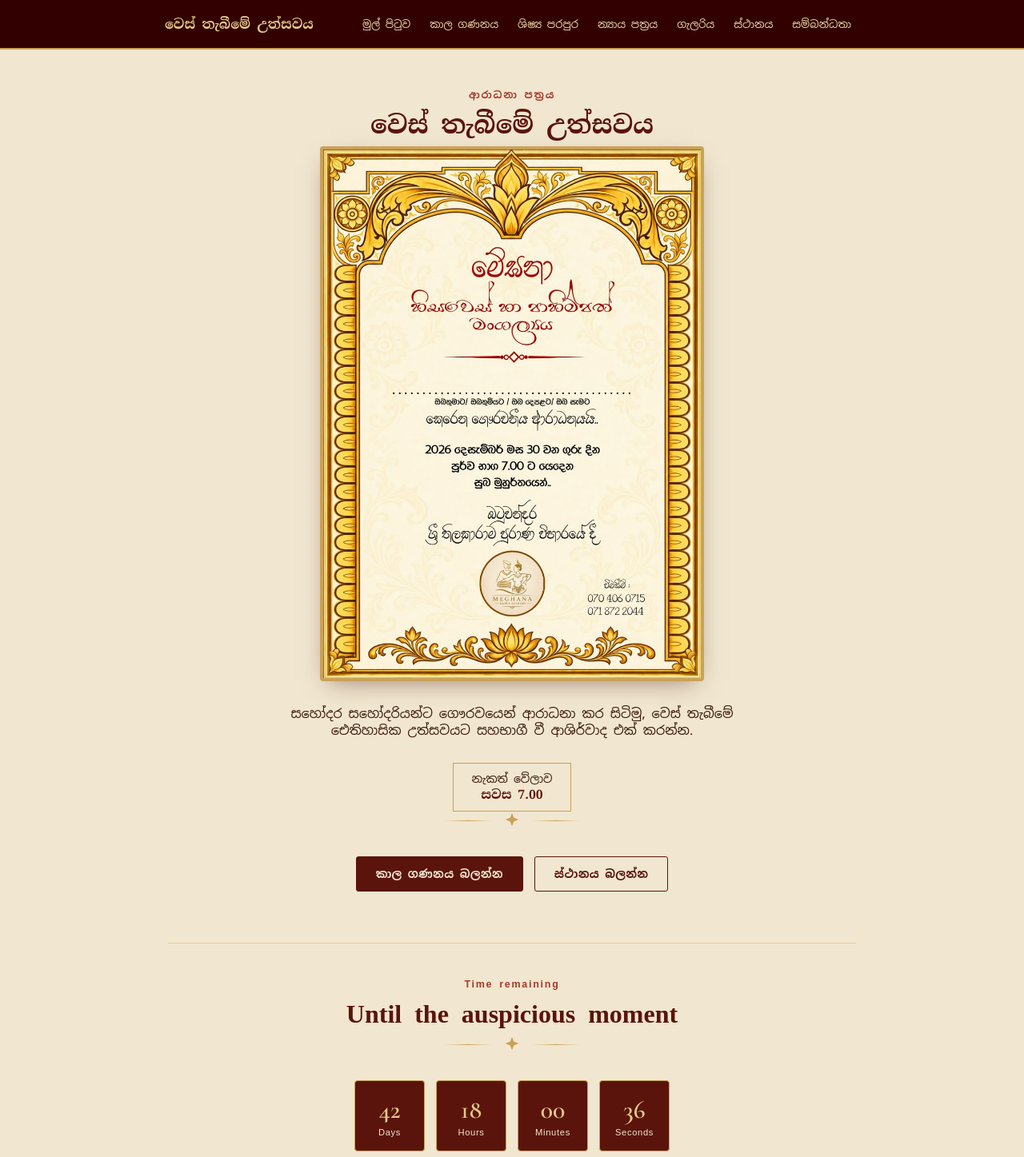
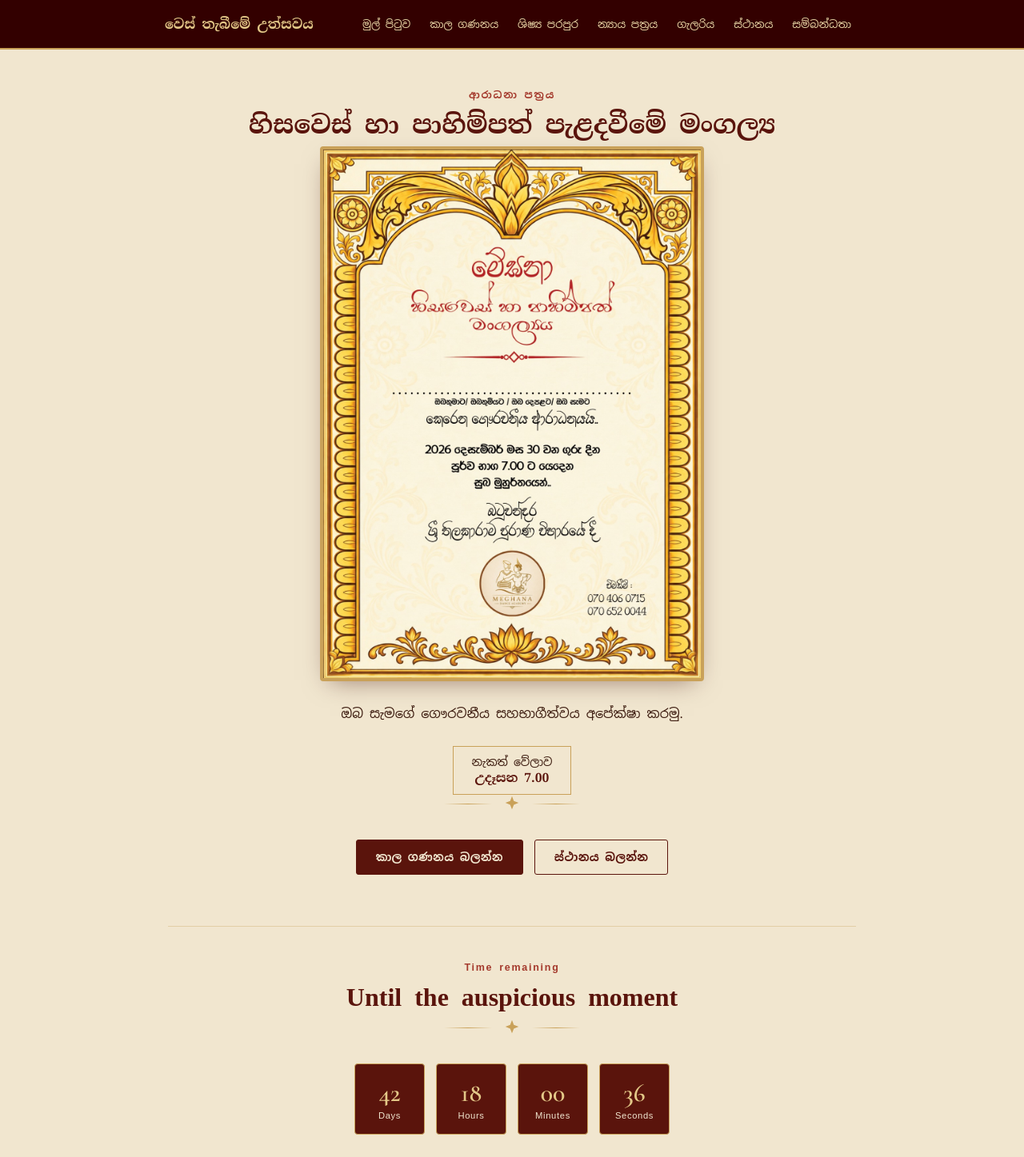
Before and after one commit to Rashminavo/meghana_wes_invitation, a Next.js app in the folder ves-mangalya-invitation/: page /invitation in a window 1280 px wide. Shown: the top 1447 px of the page at 80% size. Built offline with nearby package versions, Linux system fonts and the light colour scheme.

Commit message:
Update invitation details and improve Sinhala translations for clarity

```diff
--- a/ves-mangalya-invitation/components/OnePageSections.js
+++ b/ves-mangalya-invitation/components/OnePageSections.js
@@ -14,7 +14,7 @@ const STUDENTS = [
   { name: 'දුලීෂී නිම්තරා',photo: '/student8.jpeg' }
 ];
 const AGENDA = [
-  { time: 'පෙ.ව.5.00', title: 'හිස වෙස් හා පාහිම්පත් පැළදවීම'},
+  { time: 'පෙ.ව.5.00', title: 'හිසවෙස් හා පාහිම්පත් පැළදවීම'},
   { time: 'පෙ.ව.6.45', title: 'රංග භූමියට ප්‍රවිශ්ට වීම හා මගුල් බෙර වාදනය'},
   { time: 'පෙ.ව.7.00', title: 'යාතිකාව'},
   { time: 'පෙ.ව.7.30', title: 'ඡායාරූප ගැනීම'},
@@ -30,25 +30,24 @@ const AGENDA = [
   { title: 'තේ පැන් සංග්‍රහය'}
 ];
 const PHOTOS = [
+  '/gallery6.jpg',
   '/gallery1.jpg',
-  '/gallery2.jpg',
+  '/gallery8.jpg',
   '/gallery3.jpg',
-  '/gallery4.jpg',
+  '/gallery10.jpg',
   '/gallery5.jpg',
-  '/gallery6.jpg',
   '/gallery7.jpg',
-  '/gallery8.jpg',
   '/gallery9.jpg',
-  '/gallery10.jpg',
   '/gallery11.jpg',
   '/gallery12.jpg',
-  '/gallery13.jpg'
+  '/gallery13.jpg',
+  '/gallery2.jpg'
 ];
 const MAPS_QUERY = 'Sri Thilakarama Viharaya, Madapatha Rd, Piliyandala';
 const VENUE_NAME = MAPS_QUERY;
 const CONTACTS = [
-  { name: '[හරේන්ද්‍ර චාමර බටු ගුරුතුමා]', role: 'නර්තන ගුරුවරයා', phone: '070 406 0715'},
-  { name: '[රශ්මි තරූෂා ගුරුතුමිය]', role: 'නර්තන ගුරුවරයා', phone: '077 872 2044'},
+  { name: '[හරීන්ද්‍ර චාමර ගුරුතුමා]', role: 'නර්තන ගුරුවරයා', phone: '070 406 0715'},
+  { name: '[රශ්මි තරූෂා ගුරුතුමිය]', role: 'නර්තන ගුරුවරයා', phone: '071 872 0044'},
 ];
 
 function getTimeLeft() {
--- a/ves-mangalya-invitation/pages/invitation.js
+++ b/ves-mangalya-invitation/pages/invitation.js
@@ -9,7 +9,7 @@ export default function Home() {
     <Layout title="මුල් පිටුව">
       <section id="home" className="scroll-section hero-section">
         <span className="eyebrow">ආරාධනා පත්‍රය</span>
-        <h1 className="title hero-title">වෙස් තැබීමේ උත්සවය</h1>
+        <h1 className="title hero-title">හිසවෙස් හා පාහිම්පත් පැළදවීමේ මංගල්‍ය</h1>
 
         <div className="hero-photo-wrap frame-photo">
           <Image
@@ -24,12 +24,11 @@ export default function Home() {
 
         <div className="hero-caption">
           <p>
-            සහෝදර සහෝදරියන්ට ගෞරවයෙන් ආරාධනා කර සිටිමු,
-            වෙස් තැබීමේ ඓතිහාසික උත්සවයට සහභාගී වී ආශිර්වාද එක් කරන්න.
+            ඔබ සැමගේ ගෞරවනීය සහභාගීත්වය අපේක්ෂා කරමු.
           </p>
           <div className="hero-nekath">
             නැකත් වේලාව
-            <b>සවස 7.00</b>
+            <b>උදෑසන 7.00</b>
           </div>
         </div>
 
```
Also changed, not shown: ves-mangalya-invitation/public/hero-invitation.png.
